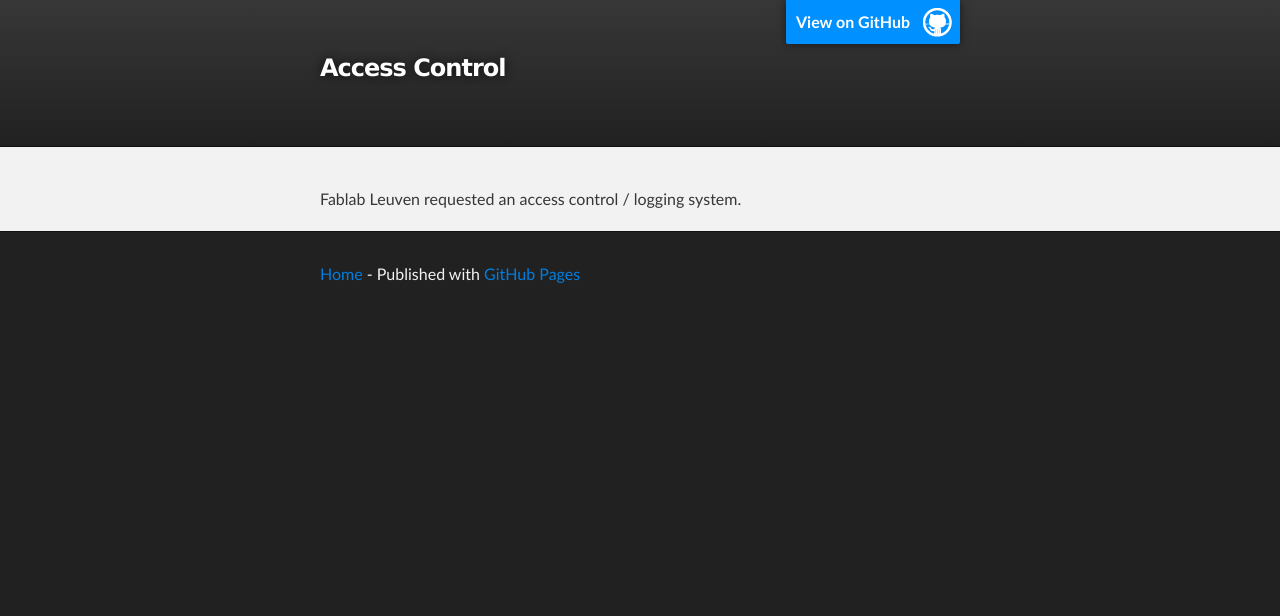
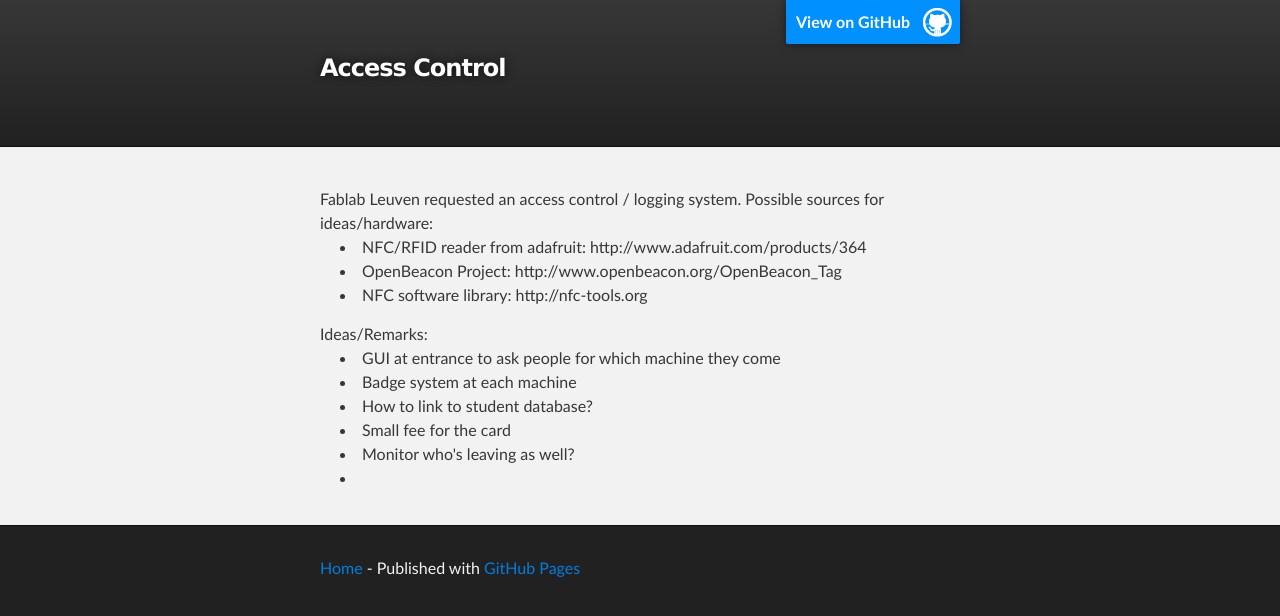
Before and after one commit to area3001/area3001.github.io, a Jekyll site: the page built from projects/access_control/index.html, in a window 1280 px wide. Shown: the top 616 px of the page. Built offline with Jekyll 4.4.1, drawn with Linux system fonts in a browser that asks for light colours; Markdown is read by kramdown in place of the engine named in the settings.

Commit message:
Update Access Control

```diff
--- a/projects/access_control/index.html
+++ b/projects/access_control/index.html
@@ -6,3 +6,20 @@
 ---
 
 Fablab Leuven requested an access control / logging system.
+
+Possible sources for ideas/hardware:
+<UL>
+  <LI>NFC/RFID reader from adafruit: http://www.adafruit.com/products/364</LI>
+  <LI>OpenBeacon Project: http://www.openbeacon.org/OpenBeacon_Tag</LI>
+  <LI>NFC software library: http://nfc-tools.org</LI>
+</UL>
+
+Ideas/Remarks:
+<UL>
+  <LI>GUI at entrance to ask people for which machine they come</LI>
+  <LI>Badge system at each machine</LI>
+  <LI>How to link to student database?</LI>
+  <LI>Small fee for the card</LI>
+  <LI>Monitor who's leaving as well?</LI>
+  <LI></LI>
+</UL>
```
